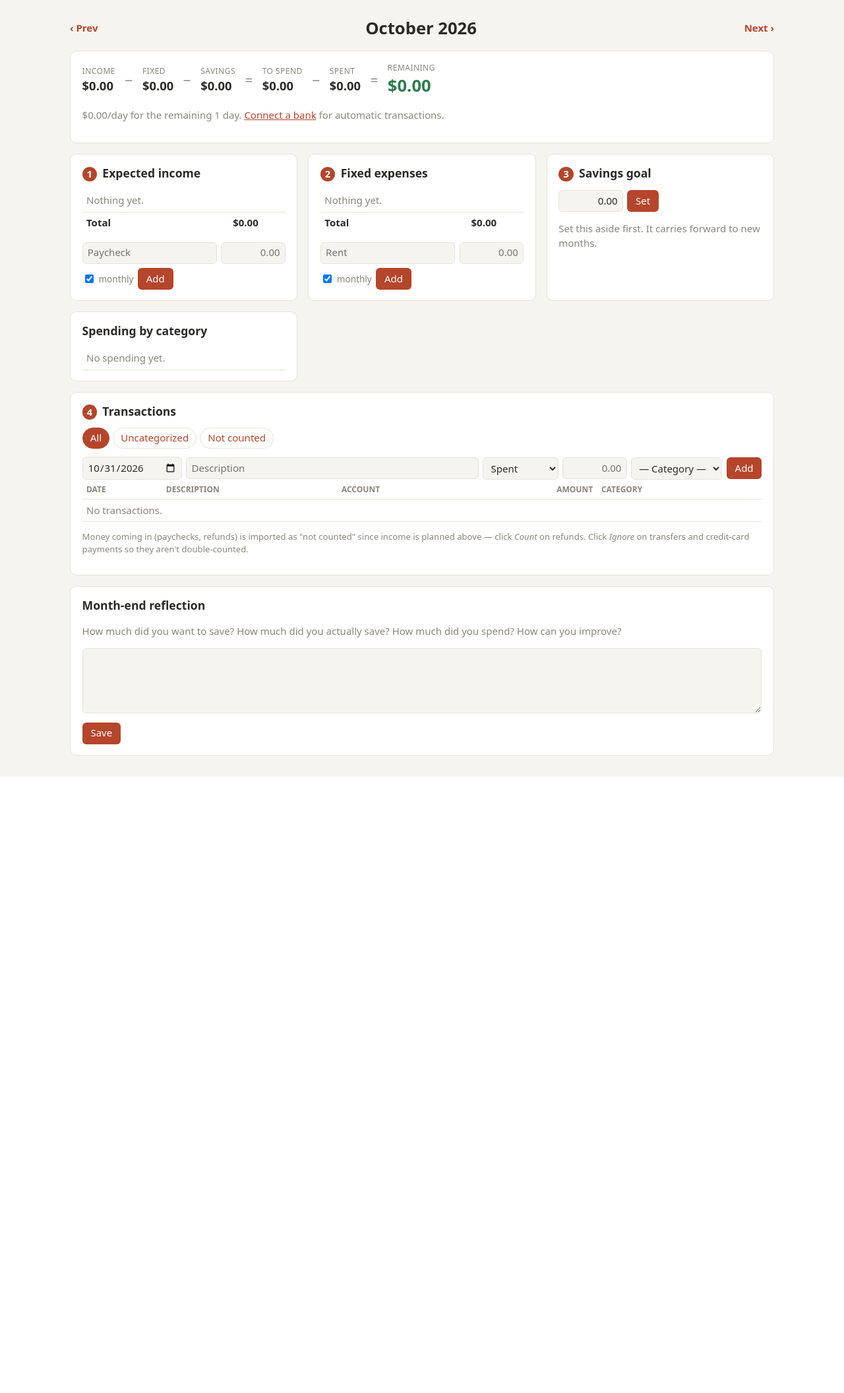
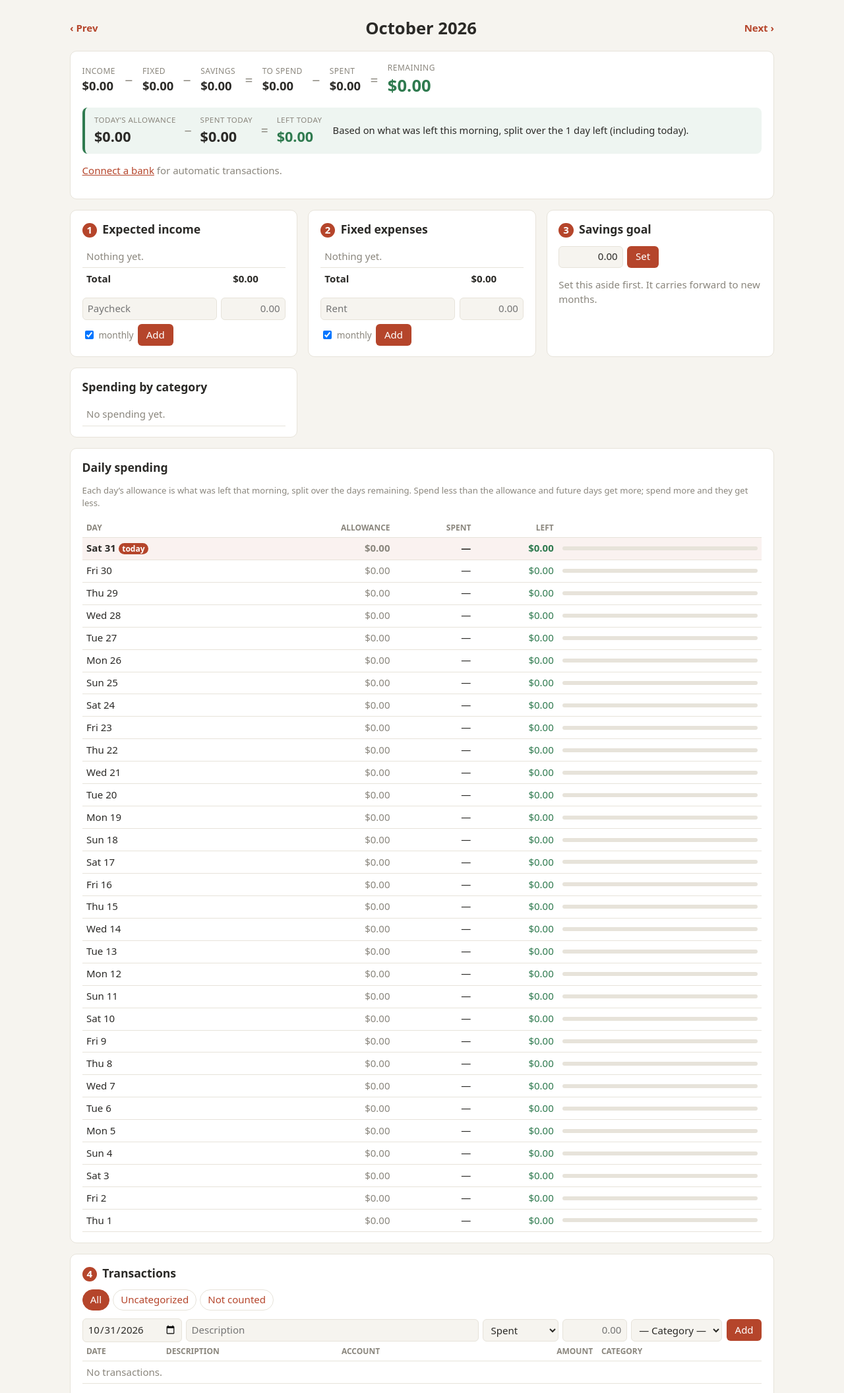
Before and after one commit to J-Graham22/BasicBudgetingAppV1, a Flask app: a page that uses templates/month.html in a window 1280 px wide. Shown: the part 42-2153 px from the top of the page at 66% size. Before the commit the page ends 1219 px from the top, so only its background shows below. Run offline with Flask 3, Linux system fonts and the light colour scheme; data comes from the database, SQL or seed files in the repository; data that the repository does not hold is empty.

Commit message:
added small features

```diff
--- a/app.py
+++ b/app.py
@@ -103,11 +103,53 @@ def month_view(month):
     spent = -sum(t["amount"] for t in all_tx if not t["excluded"])
     remaining = available - spent
 
+    # Daily allowance for a given day = money left at the *start* of that day spread over
+    # the days left (that day included). Using start-of-day means spending today lowers
+    # what's "left today" without also shrinking today's allowance.
+    today = date.today()
+    this_month = today.strftime("%Y-%m")
+    y, m = map(int, month.split("-"))
+    days_in_month = calendar.monthrange(y, m)[1]
+    planned = available // days_in_month if available > 0 else 0  # even pace across the month
+
+    spent_by_day = {}
+    for t in all_tx:
+        if not t["excluded"]:
+            d = int(t["date"][8:10])
+            spent_by_day[d] = spent_by_day.get(d, 0) - t["amount"]
+
+    # Day-by-day breakdown: through today for this month, whole month for past months.
+    last_day = today.day if month == this_month else (days_in_month if month < this_month else 0)
+    days = []
+    spent_before = 0
+    for d in range(1, last_day + 1):
+        allowance = max(available - spent_before, 0) // (days_in_month - d + 1)
+        day_spent = spent_by_day.get(d, 0)
+        days.append({
+            "date": date(y, m, d),
+            "allowance": allowance,
+            "spent": day_spent,
+            "left": allowance - day_spent,
+            "is_today": month == this_month and d == today.day,
+        })
+        spent_before += day_spent
+
+    # Headline: today's numbers for this month, a planning figure for future months.
     per_day = None
-    today = date.today()
-    if month == today.strftime("%Y-%m"):
-        days_left = calendar.monthrange(today.year, today.month)[1] - today.day + 1
-        per_day = (remaining // days_left, days_left)
+    if month == this_month:
+        t = days[-1]
+        per_day = {
+            "amount": t["allowance"],
+            "spent_today": t["spent"],
+            "left_today": t["left"],
+            "days_left": days_in_month - today.day + 1,
+            "planned": planned,
+            "status": "over" if remaining < 0 else
+                      "behind" if t["left"] < 0 or t["allowance"] < planned else "ahead",
+        }
+    elif month > this_month:
+        per_day = {"amount": max(remaining, 0) // days_in_month, "days_left": days_in_month,
+                   "planned": planned, "status": "over" if remaining < 0 else "ahead"}
 
     if show == "uncategorized":
         txs = [t for t in all_tx if t["category_id"] is None and not t["excluded"]]
@@ -127,7 +169,7 @@ def month_view(month):
         next_month=shift_month(month, 1),
         income=income, fixed=fixed, total_income=total_income, total_fixed=total_fixed,
         savings=savings, available=available, spent=spent, remaining=remaining,
-        per_day=per_day, reflection=mrow["reflection"],
+        per_day=per_day, days=days, reflection=mrow["reflection"],
         txs=txs, show=show, by_cat=by_cat, uncategorized=uncategorized,
         categories=categories, today=today.isoformat(),
         last_sync=last_sync, connected=connected,
--- a/static/style.css
+++ b/static/style.css
@@ -78,3 +78,21 @@ form.inline { display: inline; }
 .muted { color: var(--muted); }
 .small { font-size: .82rem; }
 .flash { background: color-mix(in srgb, var(--accent) 12%, var(--card)); border: 1px solid var(--line); padding: .5rem .8rem; border-radius: 8px; margin-bottom: .75rem; }
+
+.daily { display: flex; align-items: center; gap: 1rem; margin-top: .9rem; padding: .7rem .9rem; border-radius: 8px; border-left: 4px solid var(--good); background: color-mix(in srgb, var(--good) 8%, transparent); }
+.daily.behind { border-color: #c68a1d; background: color-mix(in srgb, #c68a1d 10%, transparent); }
+.daily.over { border-color: var(--bad); background: color-mix(in srgb, var(--bad) 10%, transparent); }
+.daily-amount { white-space: nowrap; }
+.daily-amount b { font-size: 1.8rem; font-variant-numeric: tabular-nums; }
+.daily-amount span { color: var(--muted); margin-left: .2rem; }
+.daily-detail { font-size: .92rem; }
+.today-stats { display: flex; flex-wrap: wrap; align-items: center; gap: .3rem .8rem; white-space: nowrap; }
+.today-stats div span { display: block; font-size: .72rem; text-transform: uppercase; letter-spacing: .04em; color: var(--muted); }
+.today-stats div b { font-size: 1.35rem; font-variant-numeric: tabular-nums; }
+.today-stats .op { color: var(--muted); font-size: 1.2rem; }
+.daily { flex-wrap: wrap; }
+td.pos { color: var(--good); }
+td.neg { color: var(--bad); }
+table.days tr.today td { font-weight: 700; background: color-mix(in srgb, var(--accent) 7%, transparent); }
+.barcol { width: 30%; }
+.bar.mini { margin: 0; height: 6px; }
--- a/templates/month.html
+++ b/templates/month.html
@@ -26,8 +26,36 @@
     {% set pct = [100, (spent * 100 / available)|round|int]|min %}
     <div class="bar"><div class="fill {{ 'over' if spent > available }}" style="width: {{ [pct, 0]|max }}%"></div></div>
   {% endif %}
+  {% if per_day %}
+  <div class="daily {{ per_day.status }}">
+    {% if per_day.spent_today is defined %}
+    <div class="today-stats">
+      <div><span>Today’s allowance</span><b>{{ per_day.amount|money }}</b></div>
+      <div class="op">−</div>
+      <div><span>Spent today</span><b>{{ per_day.spent_today|money }}</b></div>
+      <div class="op">=</div>
+      <div class="{{ 'neg' if per_day.left_today < 0 else 'pos' }}"><span>Left today</span><b>{{ per_day.left_today|money }}</b></div>
+    </div>
+    {% else %}
+    <div class="daily-amount"><b>{{ per_day.amount|money }}</b><span>/ day</span></div>
+    {% endif %}
+    <div class="daily-detail">
+      {% if per_day.status == 'over' %}
+        <strong>Over budget by {{ (-remaining)|money }}.</strong> Nothing left to spend this month.
+      {% elif per_day.spent_today is defined %}
+        {% if per_day.left_today < 0 %}<strong>{{ (-per_day.left_today)|money }} over today’s allowance.</strong> That lowers your allowance for the rest of the month.<br>{% endif %}
+        Based on what was left this morning, split over the {{ per_day.days_left }} day{{ 's' if per_day.days_left != 1 }} left (including today).
+        {% if per_day.planned and per_day.left_today >= 0 %}
+          <br><span class="muted">An even pace would be {{ per_day.planned|money }}/day —
+          {{ 'you’re ahead of pace.' if per_day.amount >= per_day.planned else 'you’re spending faster than planned.' }}</span>
+        {% endif %}
+      {% else %}
+        You can spend this much per day across all {{ per_day.days_left }} days of the month.
+      {% endif %}
+    </div>
+  </div>
+  {% endif %}
   <p class="muted">
-    {% if per_day %}{{ per_day[0]|money }}/day for the remaining {{ per_day[1] }} day{{ 's' if per_day[1] != 1 }}. {% endif %}
     {% if connected %}
       Last bank sync: {{ last_sync or 'never' }}
       <form method="post" action="{{ url_for('sync_now') }}" class="inline"><button class="link">Sync now</button></form>
@@ -95,6 +123,32 @@
   </section>
 </div>
 
+<section class="card" id="daily">
+  <h2>Daily spending</h2>
+  {% if days %}
+  <p class="muted small">Each day’s allowance is what was left that morning, split over the days remaining. Spend less than the allowance and future days get more; spend more and they get less.</p>
+  <table class="days">
+    <thead><tr><th>Day</th><th class="num">Allowance</th><th class="num">Spent</th><th class="num">Left</th><th class="barcol"></th></tr></thead>
+    <tbody>
+    {% for d in days|reverse %}
+    <tr class="{{ 'today' if d.is_today }}">
+      <td class="nowrap">{{ d.date.strftime('%a %-d') }}{% if d.is_today %} <span class="badge">today</span>{% endif %}</td>
+      <td class="num muted">{{ d.allowance|money }}</td>
+      <td class="num">{{ d.spent|money if d.spent else '—' }}</td>
+      <td class="num {{ 'neg' if d.left < 0 else 'pos' }}">{{ d.left|money }}</td>
+      <td class="barcol">
+        {% set pct = (100 if d.spent > 0 else 0) if d.allowance <= 0 else [100, [0, (d.spent * 100 / d.allowance)|round|int]|max]|min %}
+        <div class="bar mini"><div class="fill {{ 'over' if d.left < 0 }}" style="width: {{ pct }}%"></div></div>
+      </td>
+    </tr>
+    {% endfor %}
+    </tbody>
+  </table>
+  {% else %}
+  <p class="muted">This month hasn’t started yet.</p>
+  {% endif %}
+</section>
+
 <section class="card" id="transactions">
   <h2><span class="step">4</span> Transactions</h2>
   <div class="tabs">
```
Also changed, not shown: deployment_directions.md (added, +107 -0 lines).
